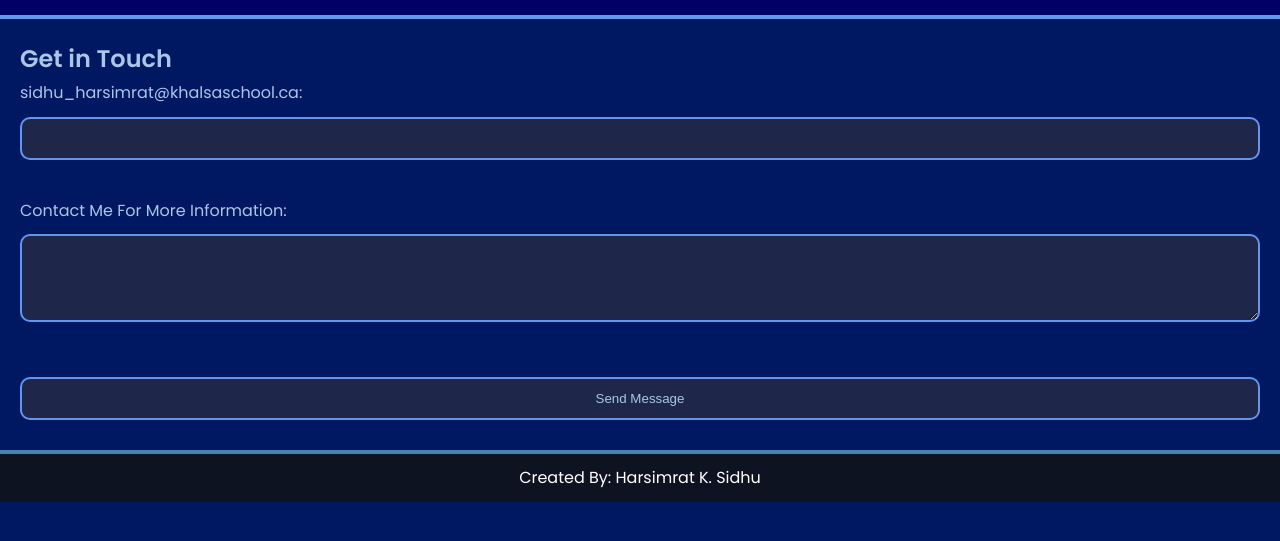
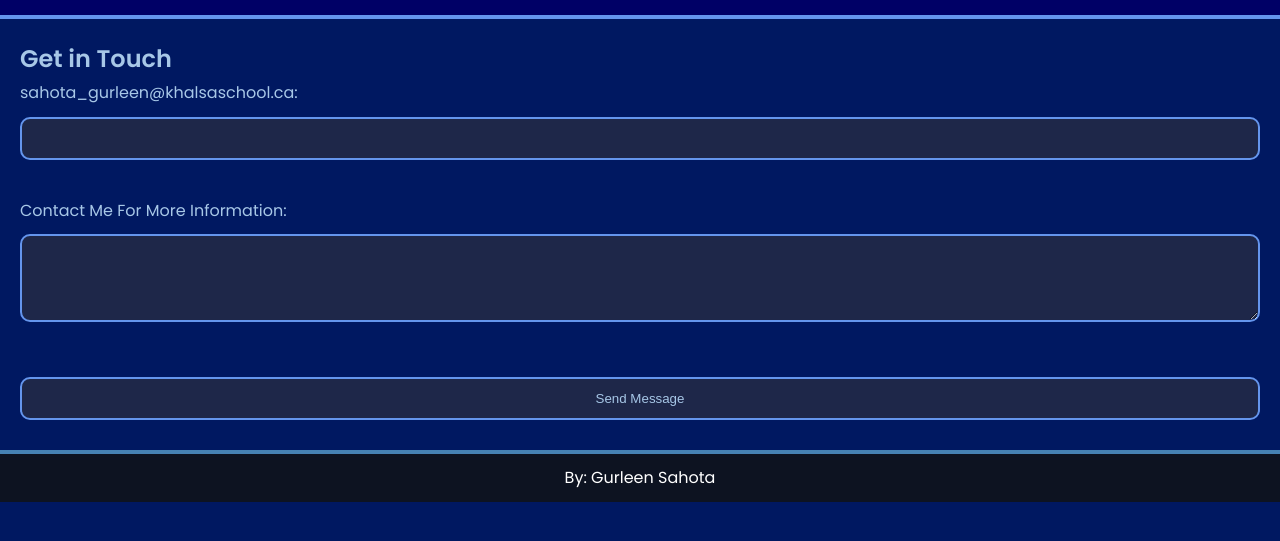
Before and after one commit to G09s05/Personal-Portfolio, a plain HTML site: page contact.html in a window 1280 px wide. Shown: the part 97-638 px from the top of the page. Drawn offline with Linux system fonts and the light colour scheme.

Commit message:
Update contact.html

```diff
--- a/contact.html
+++ b/contact.html
@@ -22,7 +22,7 @@
         <section class="contact-form">
             <h2>Get in Touch</h2>
             <form action="#" method="POST">
-                <label for="email">sidhu_harsimrat@khalsaschool.ca:</label>
+                <label for="email">sahota_gurleen@khalsaschool.ca:</label>
                 <input type="email" id="email" name="email" required><br><br>
 
                 <label for="message">Contact Me For More Information:</label><br>
@@ -34,7 +34,7 @@
     </main>
 
     <footer>
-        <p>Created By: Harsimrat K. Sidhu</p>
+        <p>By: Gurleen Sahota</p>
     </footer>
 </body>
 </html>
```
